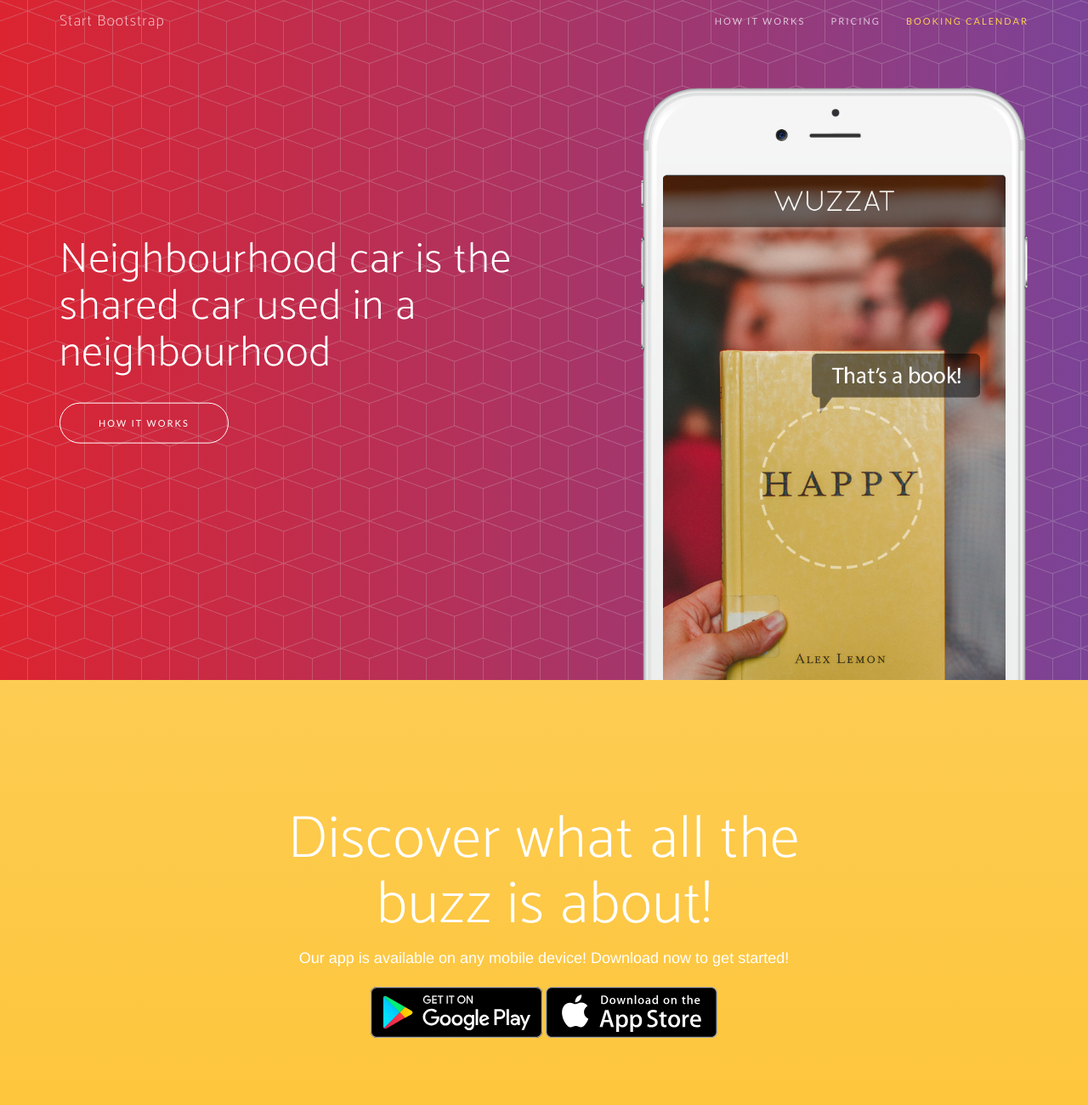
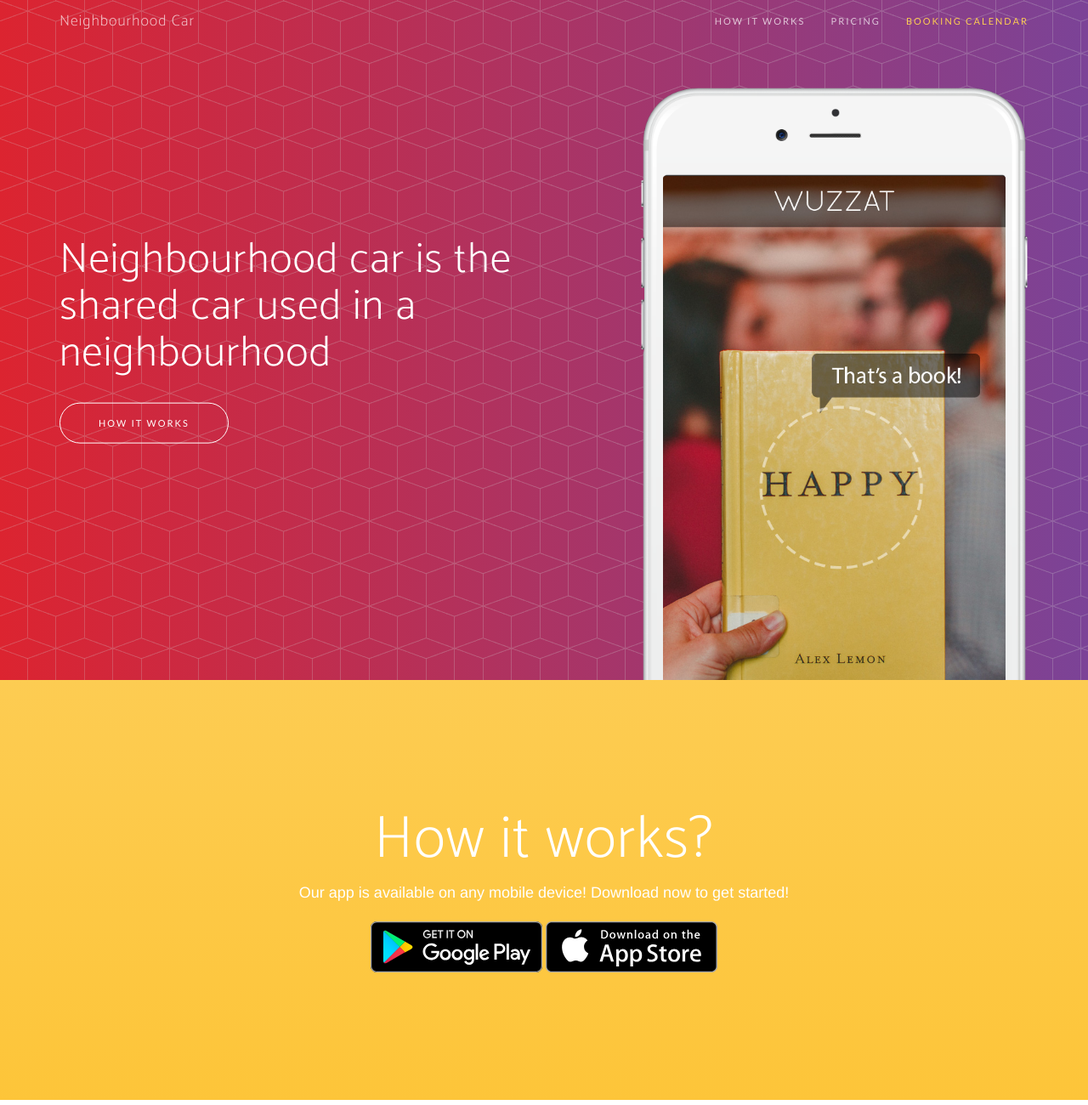
Before and after one commit to avaniyu/AaltoHedgehog, a website: page index.html in a window 1280 px wide. Shown: the top 1300 px of the page at 85% size. Drawn offline with nearby package versions, Linux system fonts and the light colour scheme; a web font is replaced by a local one.

Commit message:
Update index.html

```diff
--- a/index.html
+++ b/index.html
@@ -45,7 +45,7 @@
                 <button type="button" class="navbar-toggle collapsed" data-toggle="collapse" data-target="#bs-example-navbar-collapse-1">
                     <span class="sr-only">Toggle navigation</span> Menu <i class="fa fa-bars"></i>
                 </button>
-                <a class="navbar-brand page-scroll" href="#page-top">Start Bootstrap</a>
+                <a class="navbar-brand page-scroll" href="#page-top">Neighbourhood Car</a>
             </div>
 
             <!-- Collect the nav links, forms, and other content for toggling -->
@@ -101,7 +101,7 @@
         <div class="container">
             <div class="row">
                 <div class="col-md-8 col-md-offset-2">
-                    <h2 class="section-heading">Discover what all the buzz is about!</h2>
+                    <h2 class="section-heading">How it works?</h2>
                     <p>Our app is available on any mobile device! Download now to get started!</p>
                     <div class="badges">
                         <a class="badge-link" href="#"><img src="img/google-play-badge.svg" alt=""></a>
```
